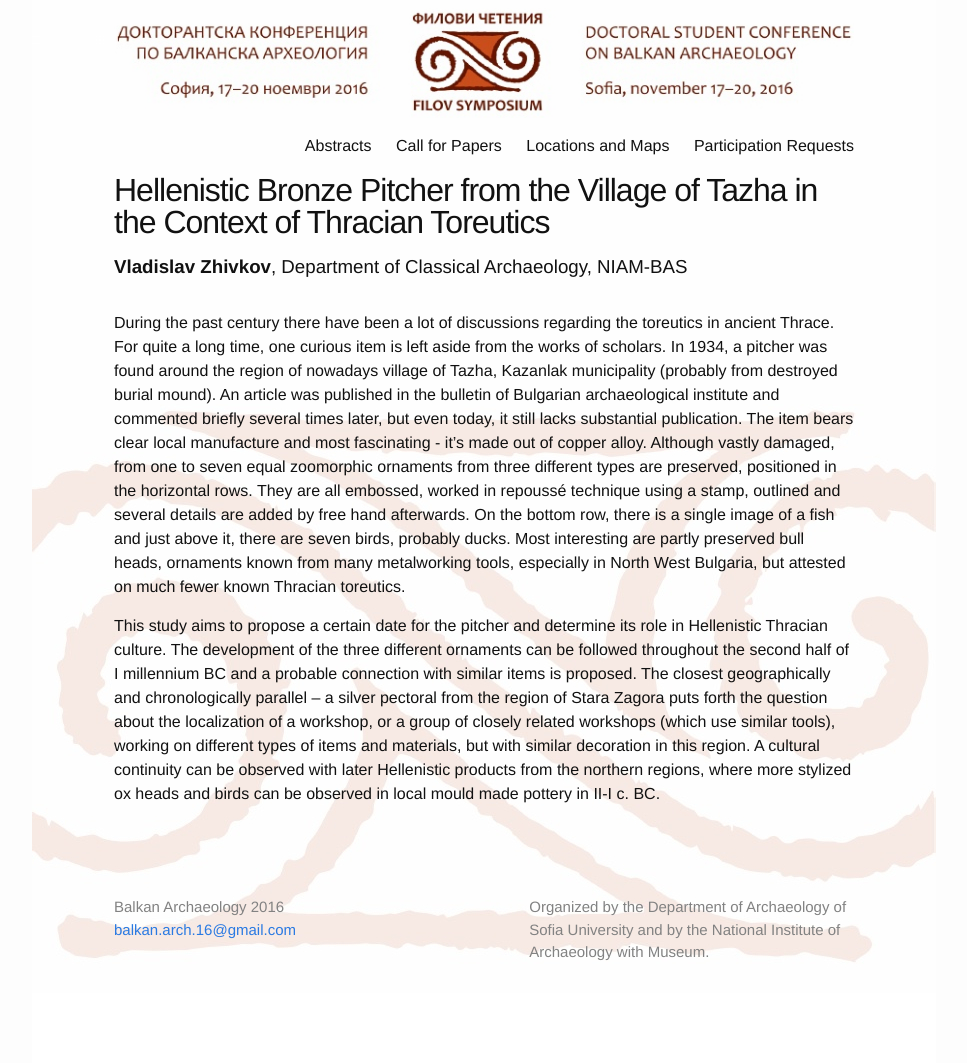
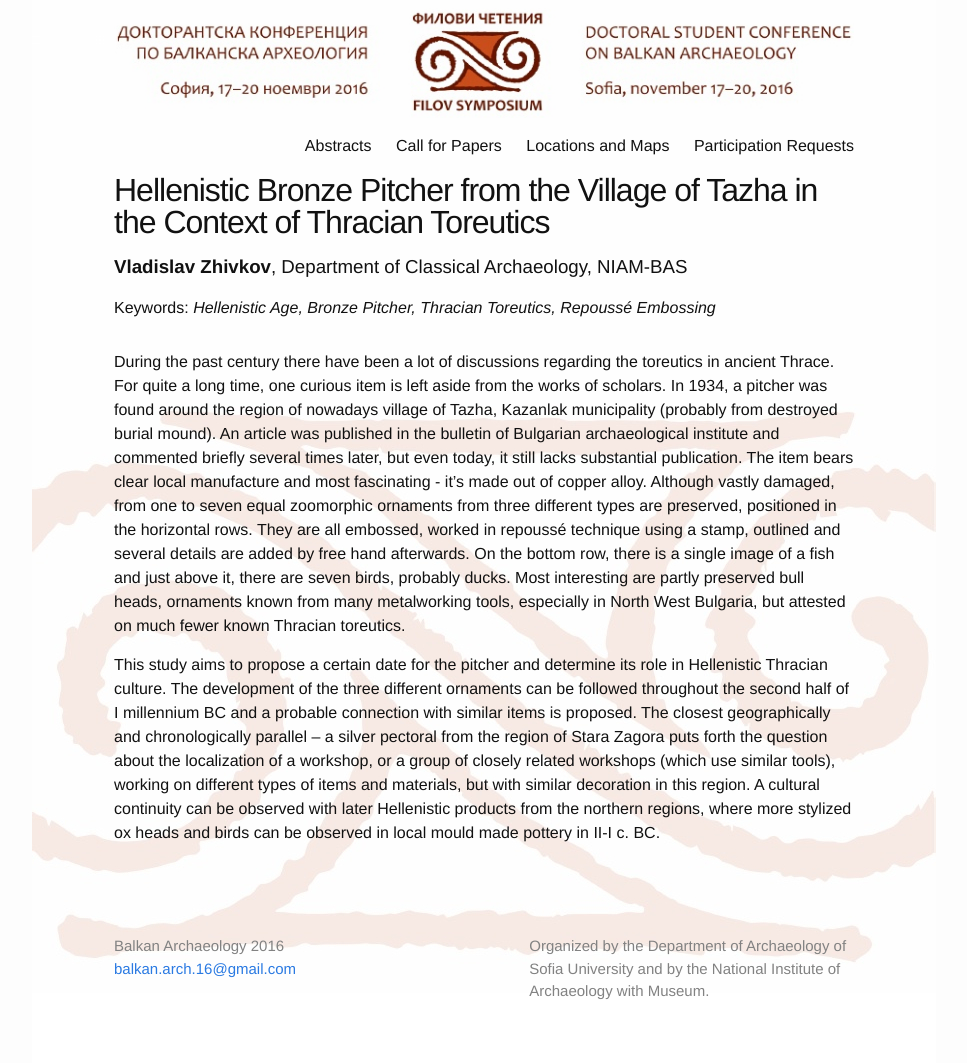
Before and after one commit to balkan-archaeology/balkan-archaeology.github.io, a Jekyll site: the page built from _abstracts/vladislav-zhivkov.md, in a window 1280 px wide. Shown: the whole page, without its empty margins (156-1123 px from the left). Built offline with Jekyll 4.4.1, drawn with Linux system fonts in a browser that asks for light colours; before the commit the page ends 1024 px from its top, so only the background shows below that.

Commit message:
Add keywords to Vladislav Zhivkov's abstract.

```diff
--- a/_abstracts/vladislav-zhivkov.md
+++ b/_abstracts/vladislav-zhivkov.md
@@ -8,7 +8,8 @@ author: "Vladislav Zhivkov"
 
 institution: "Department of Classical Archaeology, NIAM-BAS"
 
-keywords: ""
+keywords: "Hellenistic Age, Bronze Pitcher, Thracian Toreutics,
+           Repoussé Embossing"
 ---
 
 During the past century there have been a lot of discussions regarding
```
